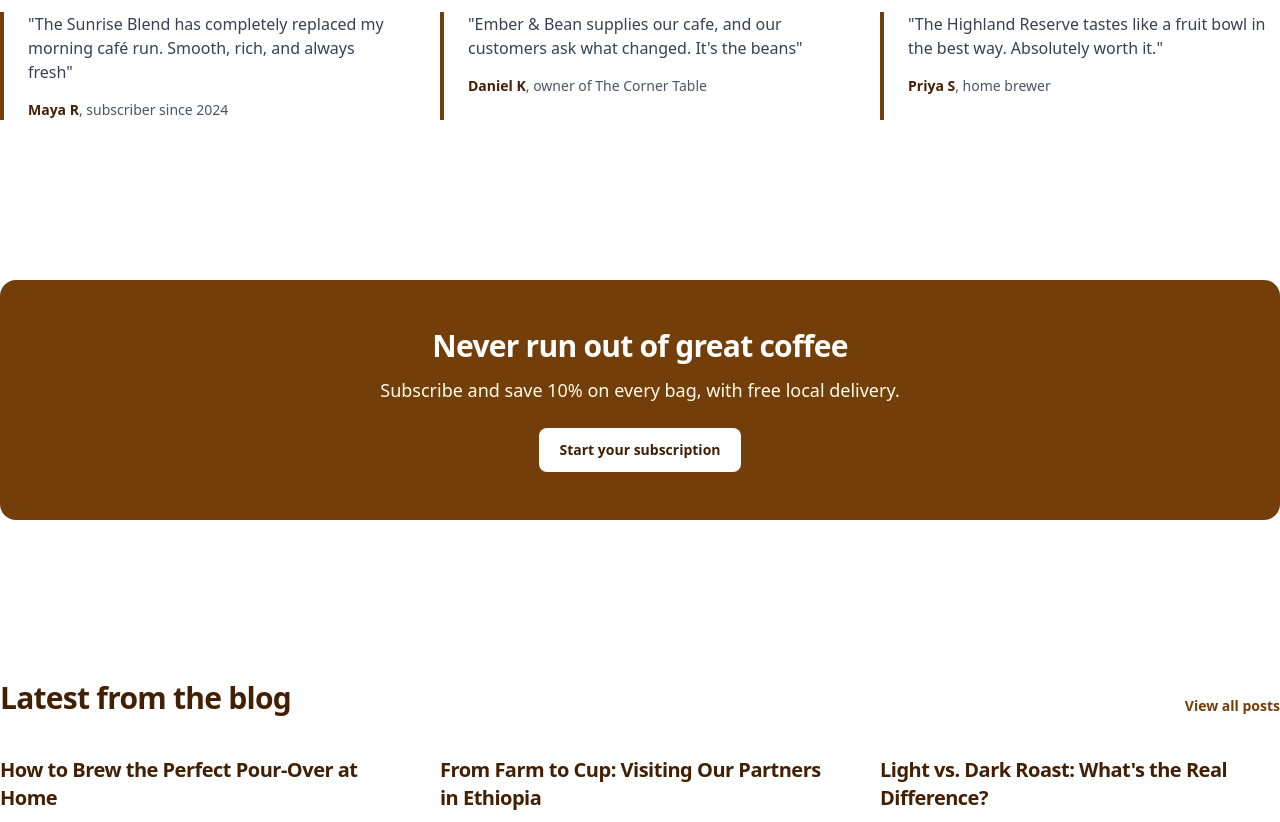
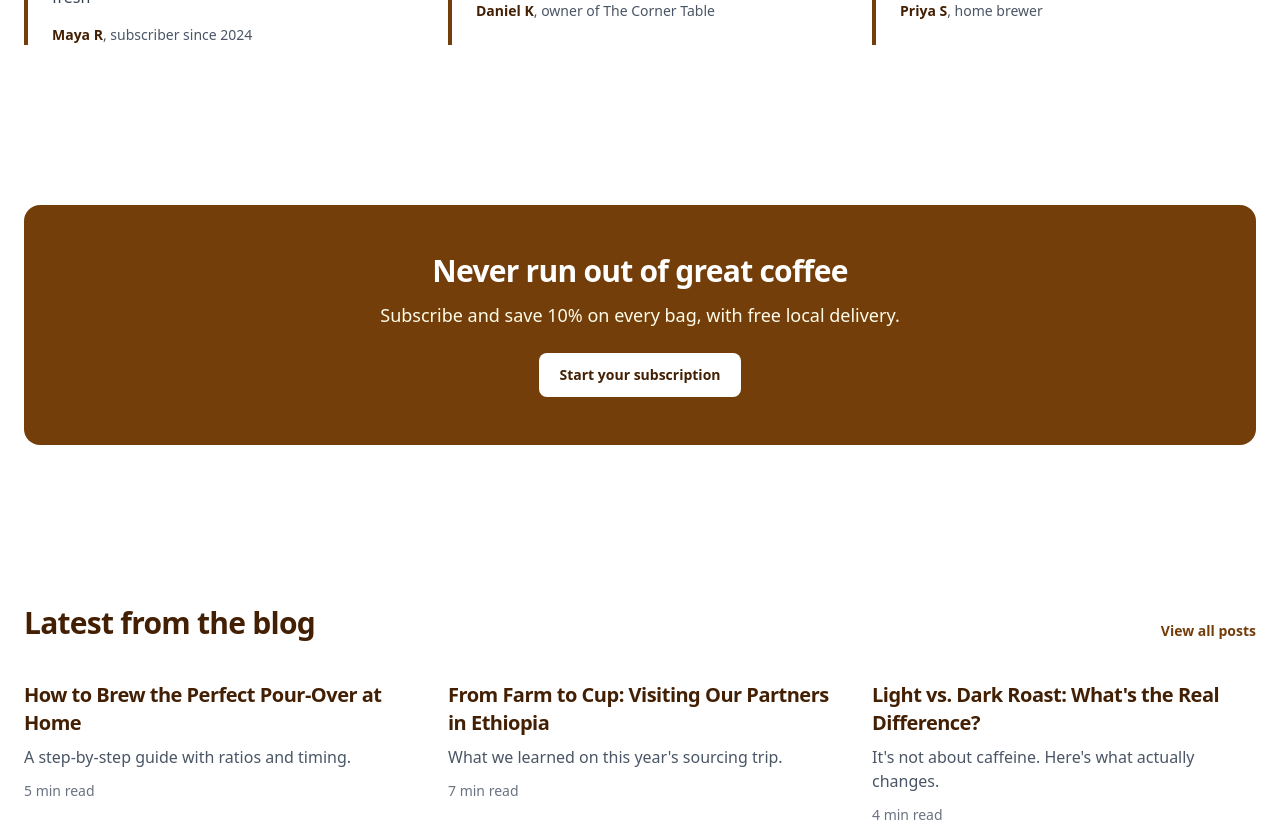
Before and after one commit to Justin-Bento/my-first-angular-app, an Angular app: page / in a window 1280 px wide. Shown: the part 4002-4824 px from the top of the page. Built offline with nearby package versions, Linux system fonts and the light colour scheme.

Commit message:
style: added padding to main element

```diff
--- a/src/app/home/home.html
+++ b/src/app/home/home.html
@@ -1,4 +1,4 @@
-<main class="space-y-40 max-w-7xl mx-auto my-32">
+<main class="space-y-40 max-w-7xl mx-auto my-32 p-6">
   <section class="grid grid-cols-1 gap-12">
     <div class="flex flex-col justify-center md:items-center md:text-center">
       <h1
```
